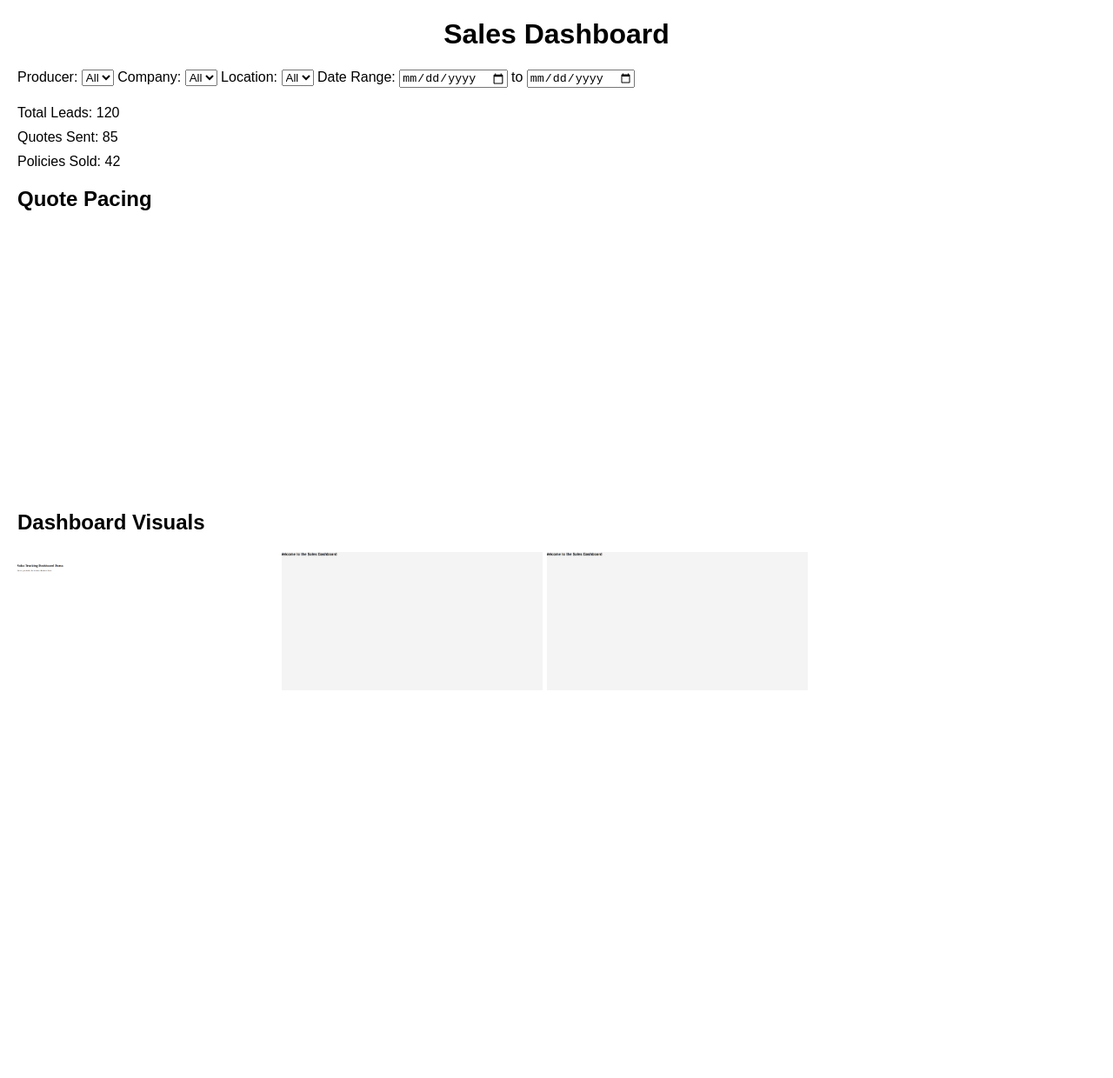
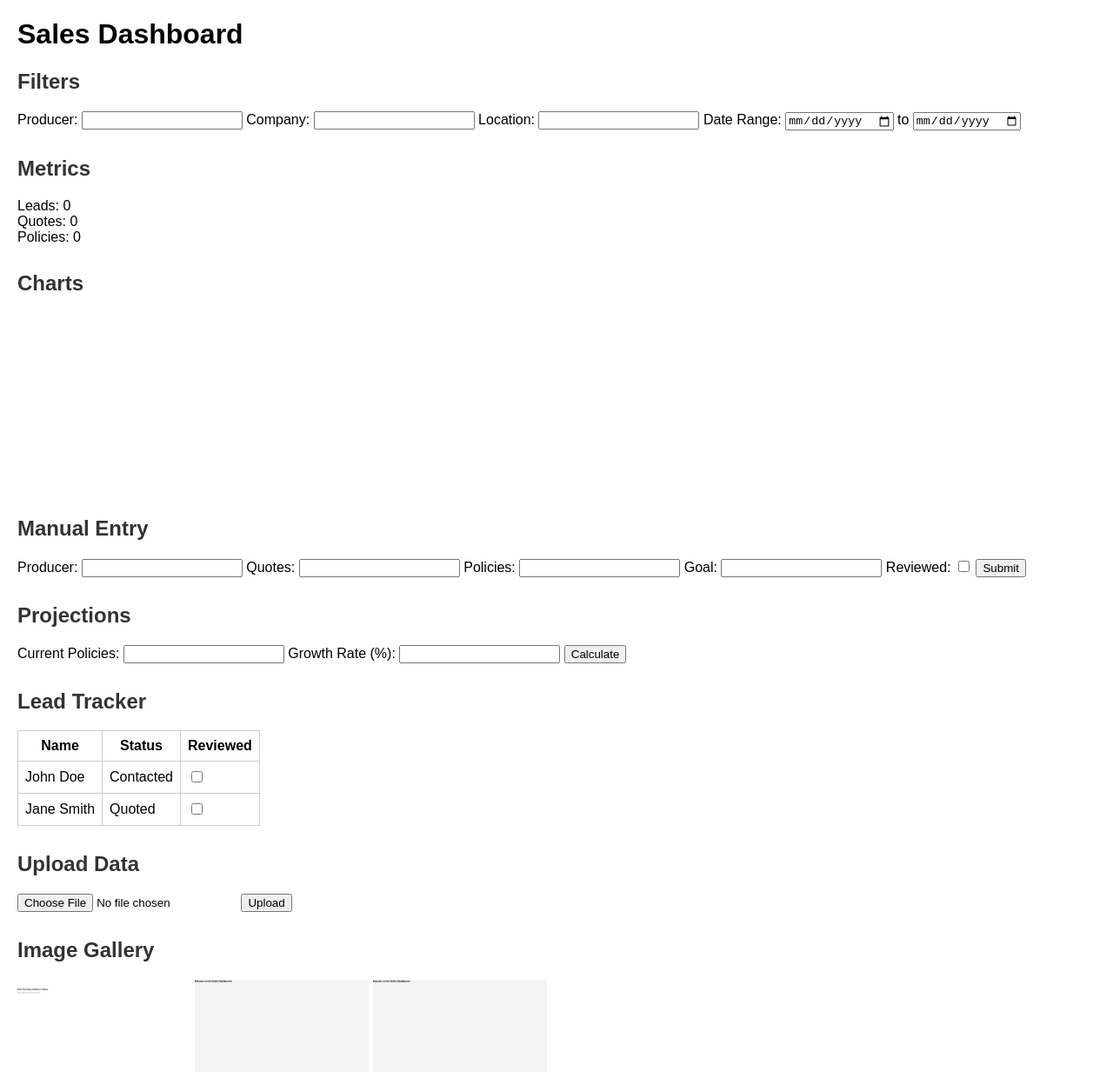
Before and after one commit to andresdasuarez1-gif/urusdashboard2, a plain HTML site: page index.html in a window 1280 px wide. Shown: the whole page at 87% size. Before the commit the page ends 818 px from the top, so only its background shows below. Drawn offline with nearby package versions, Linux system fonts and the light colour scheme.

Commit message:
Add files via upload

```diff
--- a/css/style.css
+++ b/css/style.css
@@ -1,14 +1,16 @@
 
 body {
-    font-family: Arial, sans-serif;
-    margin: 20px;
+  font-family: Arial, sans-serif;
+  margin: 20px;
 }
-header {
-    text-align: center;
+section {
+  margin-bottom: 30px;
 }
-.filters, .metrics, .chart, .images {
-    margin: 20px 0;
+h2 {
+  color: #333;
 }
-.metric {
-    margin: 10px 0;
+table, th, td {
+  border: 1px solid #ccc;
+  border-collapse: collapse;
+  padding: 8px;
 }
--- a/index.html
+++ b/index.html
@@ -2,39 +2,91 @@
 <!DOCTYPE html>
 <html lang="en">
 <head>
-    <meta charset="UTF-8">
+  <meta charset="UTF-8" />
+  <meta name="viewport" content="width=device-width, initial-scale=1.0"/>
   <title>Sales Dashboard</title>
-    <link rel="stylesheet" href="css/style.css">
+  <link rel="stylesheet" href="css/style.css" />
 </head>
 <body>
   <header>
     <h1>Sales Dashboard</h1>
   </header>
-    <section class="filters">
-        <label for="producer">Producer:</label>
-        <select id="producer"><option>All</option></select>
-        <label for="company">Company:</label>
-        <select id="company"><option>All</option></select>
-        <label for="location">Location:</label>
-        <select id="location"><option>All</option></select>
-        <label for="date">Date Range:</label>
-        <input type="date" id="start"> to <input type="date" id="end">
+
+  <section id="filters">
+    <h2>Filters</h2>
+    <label>Producer: <input type="text" /></label>
+    <label>Company: <input type="text" /></label>
+    <label>Location: <input type="text" /></label>
+    <label>Date Range: <input type="date" /> to <input type="date" /></label>
   </section>
-    <section class="metrics">
-        <div class="metric">Total Leads: <span id="leads">0</span></div>
-        <div class="metric">Quotes Sent: <span id="quotes">0</span></div>
-        <div class="metric">Policies Sold: <span id="policies">0</span></div>
+
+  <section id="metrics">
+    <h2>Metrics</h2>
+    <div>Leads: <span id="leads">0</span></div>
+    <div>Quotes: <span id="quotes">0</span></div>
+    <div>Policies: <span id="policies">0</span></div>
   </section>
-    <section class="chart">
-        <h2>Quote Pacing</h2>
-        <canvas id="quoteChart" width="600" height="300"></canvas>
+
+  <section id="charts">
+    <h2>Charts</h2>
+    <canvas id="quoteChart" width="400" height="200"></canvas>
+    <canvas id="conversionChart" width="400" height="200"></canvas>
   </section>
-    <section class="images">
-        <h2>Dashboard Visuals</h2>
-        <img src="assets/UploadedImage0.jpg" alt="Dashboard Image 0" width="300">
-        <img src="assets/UploadedImage1.jpg" alt="Dashboard Image 1" width="300">
-        <img src="assets/UploadedImage2.jpg" alt="Dashboard Image 2" width="300">
+
+  <section id="manual-entry">
+    <h2>Manual Entry</h2>
+    <form>
+      <label>Producer: <input type="text" /></label>
+      <label>Quotes: <input type="number" /></label>
+      <label>Policies: <input type="number" /></label>
+      <label>Goal: <input type="number" /></label>
+      <label>Reviewed: <input type="checkbox" /></label>
+      <button type="submit">Submit</button>
+    </form>
   </section>
+
+  <section id="projections">
+    <h2>Projections</h2>
+    <label>Current Policies: <input type="number" id="currentPolicies" /></label>
+    <label>Growth Rate (%): <input type="number" id="growthRate" /></label>
+    <button onclick="calculateProjection()">Calculate</button>
+    <div id="projectionResult"></div>
+  </section>
+
+  <section id="lead-tracker">
+    <h2>Lead Tracker</h2>
+    <table>
+      <thead>
+        <tr><th>Name</th><th>Status</th><th>Reviewed</th></tr>
+      </thead>
+      <tbody>
+        <tr><td>John Doe</td><td>Contacted</td><td><input type="checkbox" /></td></tr>
+        <tr><td>Jane Smith</td><td>Quoted</td><td><input type="checkbox" /></td></tr>
+      </tbody>
+    </table>
+  </section>
+
+  <section id="upload-section">
+    <h2>Upload Data</h2>
+    <form id="uploadForm">
+      <input type="file" id="fileInput" accept=".csv, .xlsx" required>
+      <button type="submit">Upload</button>
+    </form>
+    <div id="uploadStatus"></div>
+    <table id="previewTable">
+      <thead></thead>
+      <tbody></tbody>
+    </table>
+  </section>
+
+  <section id="gallery">
+    <h2>Image Gallery</h2>
+    <img src="assets/UploadedImage0.jpg" alt="Image 0" width="200"/>
+    <img src="assets/UploadedImage1.jpg" alt="Image 1" width="200"/>
+    <img src="assets/UploadedImage2.jpg" alt="Image 2" width="200"/>
+  </section>
+
+  <script src="https://cdn.jsdelivr.net/npm/chart.js"></script>
   <script src="js/script.js"></script>
 </body>
 </html>
--- a/js/script.js
+++ b/js/script.js
@@ -1,4 +1,52 @@
 
-document.getElementById('leads').textContent = '120';
-document.getElementById('quotes').textContent = '85';
-document.getElementById('policies').textContent = '42';
+function calculateProjection() {
+  const current = parseFloat(document.getElementById('currentPolicies').value);
+  const rate = parseFloat(document.getElementById('growthRate').value);
+  if (!isNaN(current) && !isNaN(rate)) {
+    const projected = current * (1 + rate / 100);
+    document.getElementById('projectionResult').innerText = 'Projected Policies: ' + projected.toFixed(2);
+  }
+}
+
+document.getElementById('uploadForm').addEventListener('submit', function(e) {
+  e.preventDefault();
+  const file = document.getElementById('fileInput').files[0];
+  if (!file) return;
+
+  document.getElementById('uploadStatus').innerText = `Uploading: ${file.name}`;
+
+  const reader = new FileReader();
+  reader.onload = function(event) {
+    const text = event.target.result;
+    const rows = text.split('\n').map(row => row.split(','));
+
+    const tableHead = document.querySelector('#previewTable thead');
+    const tableBody = document.querySelector('#previewTable tbody');
+    tableHead.innerHTML = '';
+    tableBody.innerHTML = '';
+
+    if (rows.length > 0) {
+      const headerRow = document.createElement('tr');
+      rows[0].forEach(header => {
+        const th = document.createElement('th');
+        th.innerText = header;
+        headerRow.appendChild(th);
+      });
+      tableHead.appendChild(headerRow);
+    }
+
+    rows.slice(1, 6).forEach(row => {
+      const tr = document.createElement('tr');
+      row.forEach(cell => {
+        const td = document.createElement('td');
+        td.innerText = cell;
+        tr.appendChild(td);
+      });
+      tableBody.appendChild(tr);
+    });
+
+    document.getElementById('uploadStatus').innerText = 'Upload successful. Preview below:';
+  };
+
+  reader.readAsText(file);
+});
```
Lines whose indentation alone changed are shown as unchanged.
